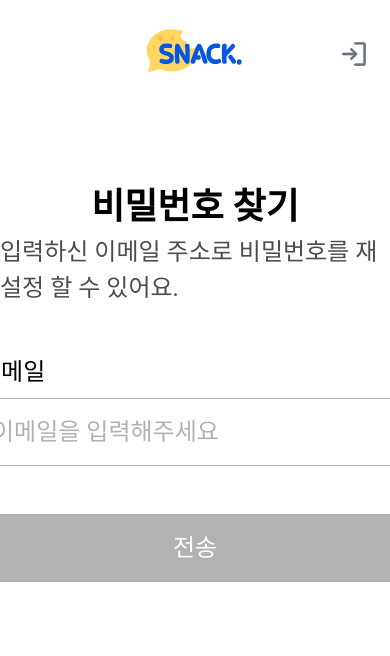
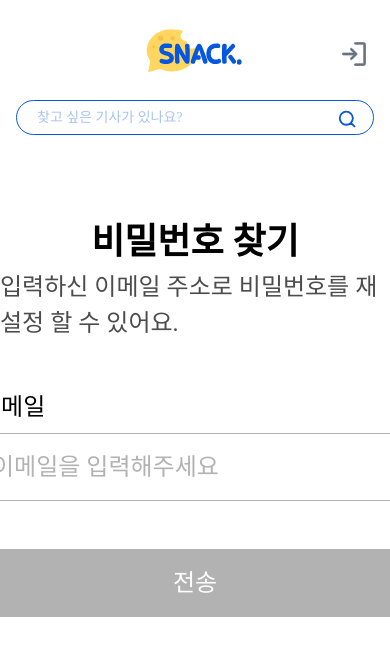
Before and after one commit to Umc8th-Snack/Front-end, a React (Vite) app: page /forgot-password in a window 390 px wide. Shown: the top 656 px of the page. Built offline with nearby package versions, Linux system fonts and the light colour scheme; no server answers; a web font is replaced by a local one.

Commit message:
feat: 비로그인 모바일 화면에서도 검색창이 보이도록 수정

```diff
--- a/src/shared/components/Navbar/Navbar.tsx
+++ b/src/shared/components/Navbar/Navbar.tsx
@@ -76,12 +76,9 @@ const Navbar = () => {
 
                 {/* 모바일: 검색바를 로고와 햄버거 메뉴 아래로 이동 */}
                 <div className="mt-4 md:hidden">
-                    {/* 모바일에서 비로그인 상태일 때는 검색바 숨김 */}
-                    {isAuthenticated && (
-                        <div className="w-full">
-                            <SearchBar />
-                        </div>
-                    )}
+                    <div className="w-full">
+                        <SearchBar />
+                    </div>
                 </div>
 
                 {/* PC/태블릿: 기존 레이아웃 유지 */}
```
